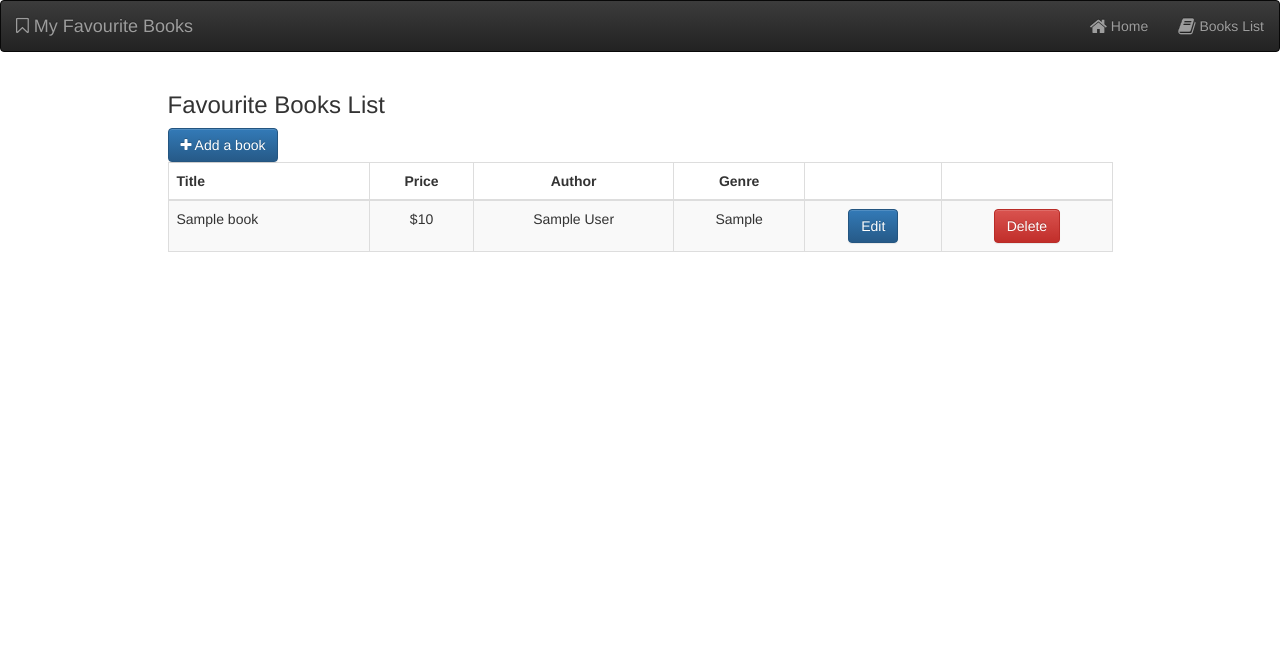
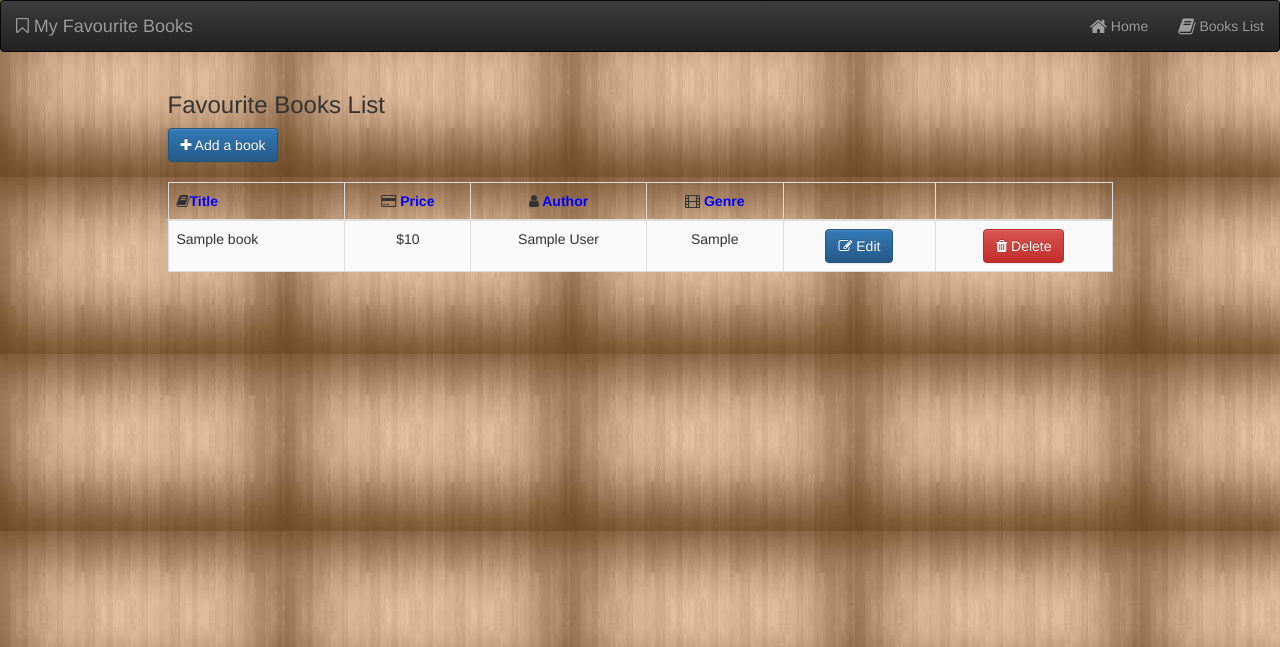
Before and after one commit to kranthi9093/COMP308-w2019-midterm-300976059, a Node server app: page /books in a window 1280 px wide. Shown: the top 647 px of the page. Run offline with Node 20, Linux system fonts and the light colour scheme; tables that the repository leaves empty hold one stand-in row (values such as "Sample post"); some libraries are stand-ins or nearby versions.

Commit message:
third commit contains internal documentation

```diff
--- a/client/Content/app.css
+++ b/client/Content/app.css
@@ -1,4 +1,14 @@
 /* Custom CSS goes here */
+
+/*
+File: app.css style sheet code
+Name: Kranthi kumar Janardhanaraj
+Student ID: 300976059
+Web Application Name: COMP308-W2019-Midterm
+*/
+
+
 body {
   padding-bottom: 70px;
+  background-image: url("/client/Assets/images/bg.png")
   }
--- a/server/views/books/index.ejs
+++ b/server/views/books/index.ejs
@@ -1,3 +1,11 @@
+
+<!--
+File: index.ejs book details page
+Name: Kranthi kumar Janardhanaraj
+Student ID: 300976059
+Web App Name: COMP308-W2019-Midterm
+-->
+
 <% include ../partials/header.ejs %>
 
     <!-- MAIN CONTENT -->
@@ -8,14 +16,15 @@
 
           <a href="/books/add" class="btn btn-primary"><i class="fa fa-plus"></i> Add a book</a>
           <br>
+          <br>
           <div class="table-responsive">
             <table class="table table-bordered table-striped table-hover">
               <thead>
                 <tr>
-                  <th>Title</th>
-                  <th class="text-center">Price</th>
-                  <th class="text-center">Author</th>
-                  <th class="text-center">Genre</th>
+                  <th><i class="fa fa-book"></i><font color="blue">Title</th></font>
+                  <th class="text-center"><i class="fa fa-credit-card"></i><font color="blue"> Price</th></font>
+                  <th class="text-center"><i class="fa fa-user"></i><font color="blue"> Author</th></font>
+                  <th class="text-center"><i class="fa fa-film"></i><font color="blue"> Genre</th></font>
                   <th class="text-center"></th>
                   <th class="text-center"></th>
                 </tr>
@@ -30,11 +39,11 @@
                   <td class="text-center"><%= books[count].Genre %></td>
                   <td class="text-center">
                     <a href="/books/<%= books[count]._id %>"
-                        class="btn btn-primary"><i class="fas fa-pencil-alt"></i> Edit</a>
+                        class="btn btn-primary"><i class="fa fa-edit"></i> Edit</a>
                     </td>
                   <td class="text-center">
                     <a href="/books/delete/<%= books[count]._id %>"
-                        class="btn btn-danger"><i class="fas fa-trash-alt"></i> Delete</a>
+                        class="btn btn-danger"><i class="fa fa-trash"></i> Delete</a>
 
                   </td>
                   </td>
```
Also changed, not shown: server/app.js (+9 -0 lines), server/config/db.js (+8 -0 lines), server/models/books.js (+7 -0 lines), server/routes/books.js (+7 -0 lines), server/routes/index.js (+7 -0 lines), server/views/books/details.ejs (+8 -0 lines), server/views/content/index.ejs (+7 -0 lines), server/views/partials/footer.ejs (+7 -0 lines), server/views/partials/header.ejs (+7 -0 lines), client/Assets/images/bg.png (added).
